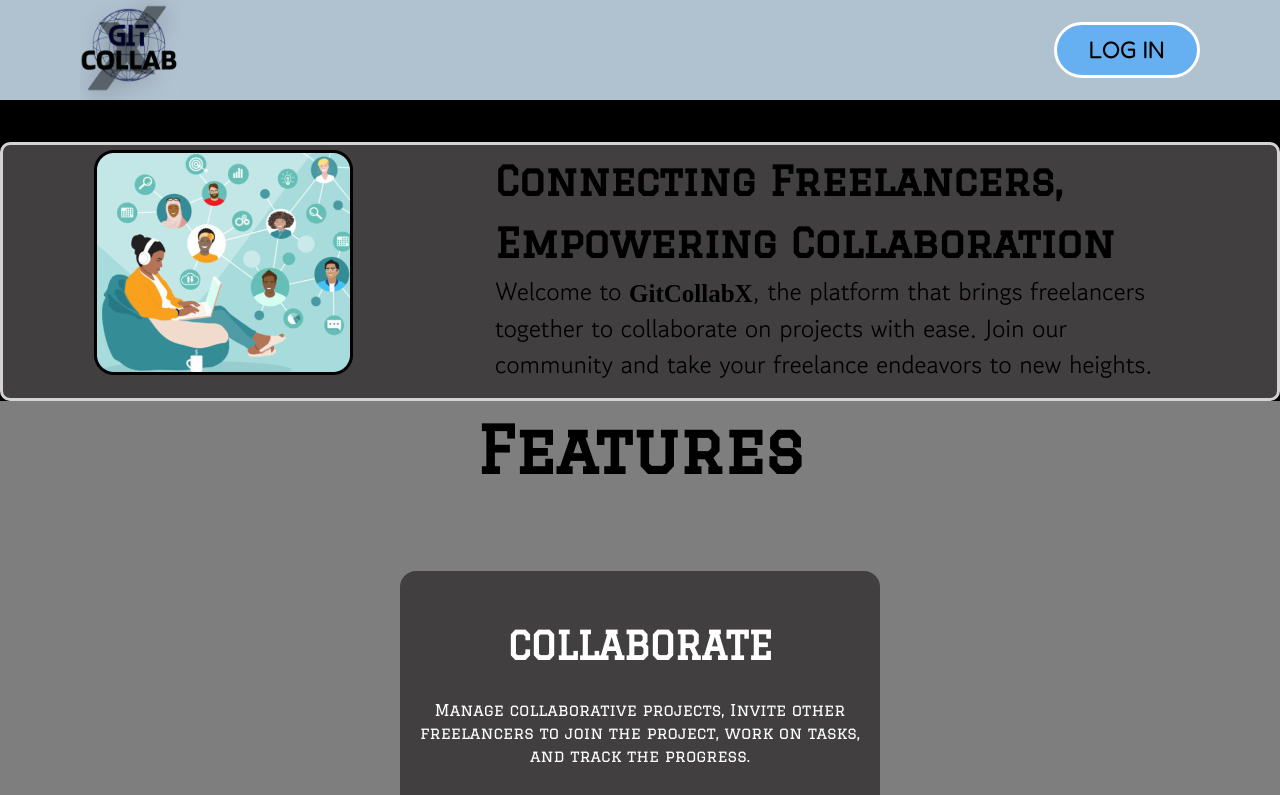
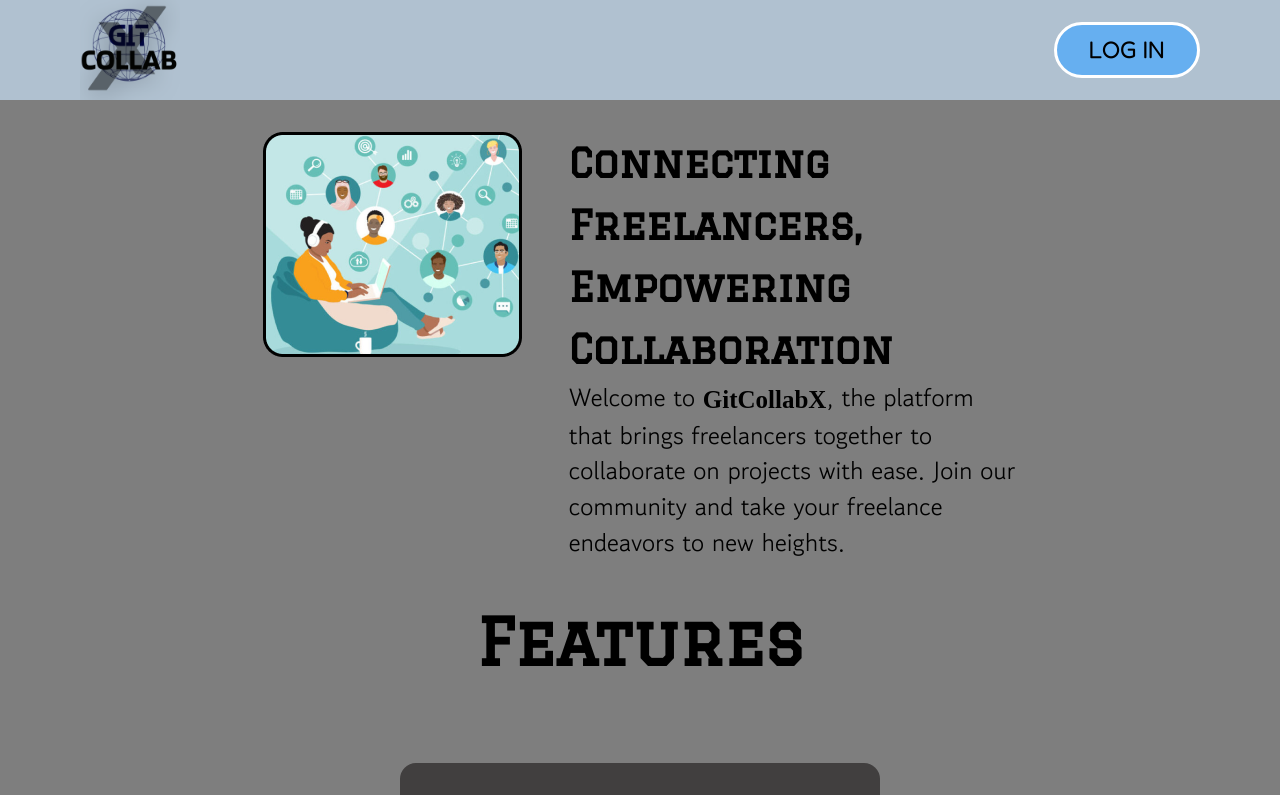
Before and after one commit to PekaVengers/GitCollabX, a React (Vite) app in the folder client/: page / in a window 1280 px wide. Shown: the top 795 px of the page. Built offline with nearby package versions, Linux system fonts and the light colour scheme; a web font is replaced by a local one.

Commit message:
fix: style

```diff
--- a/client/src/pages/Premium.jsx
+++ b/client/src/pages/Premium.jsx
@@ -8,7 +8,7 @@ const Premium = () => {
   return (
     <div className="row-pay">
       <div className="col-75">
-        <div className="container">
+        <div className="premium-container">
           <form method="post" className="paymentForm">
             <div className="row-pay">
               <div className="col-50">
--- a/client/src/styles/Premium.css
+++ b/client/src/styles/Premium.css
@@ -21,7 +21,7 @@
     padding: 0 16px;
   }
 
-  .container {
+  .premium-container {
     background-color: #413F3F;
     padding: 5px 20px 15px 20px;
     border: 0.2rem solid lightgrey;
```
